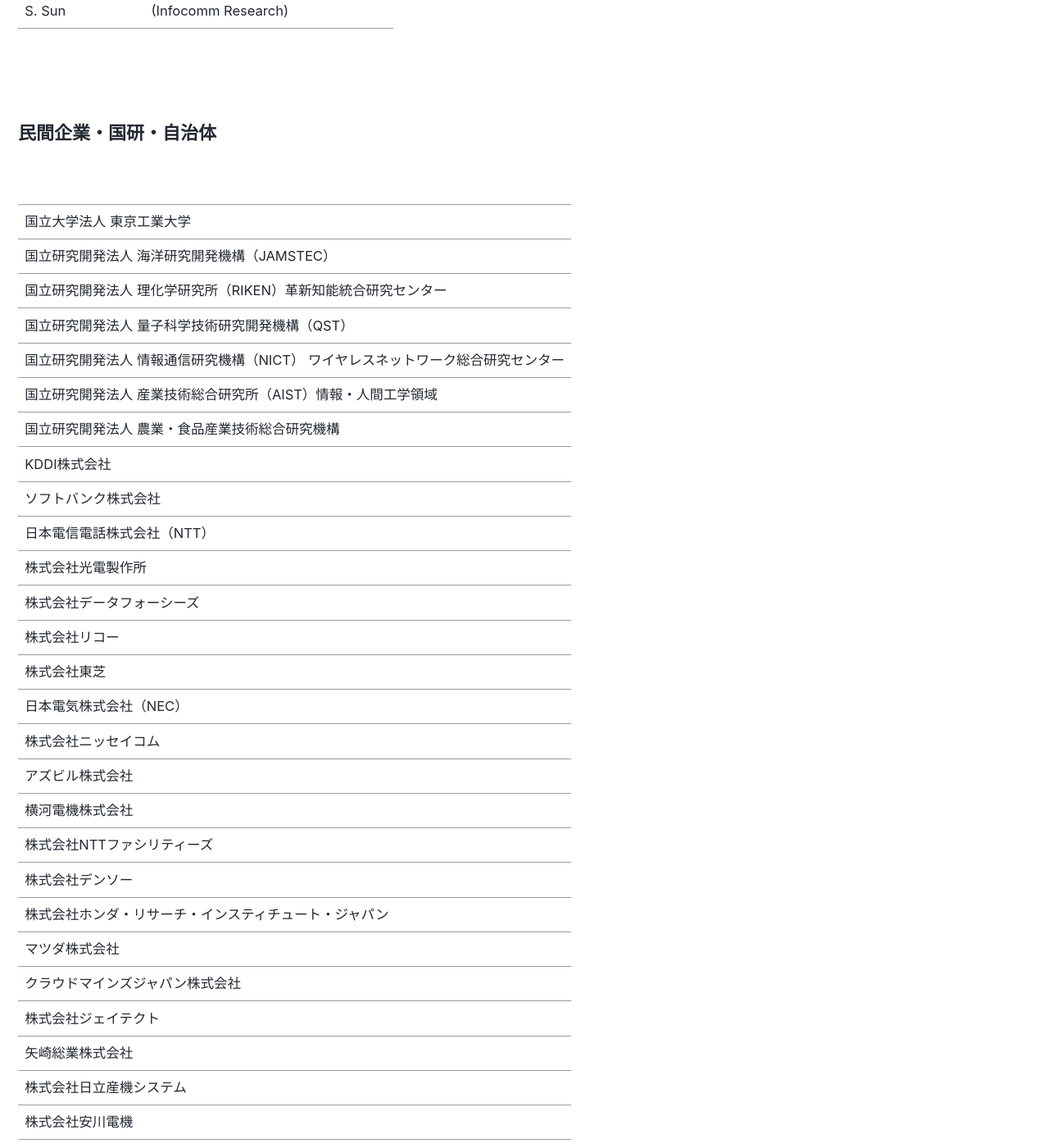
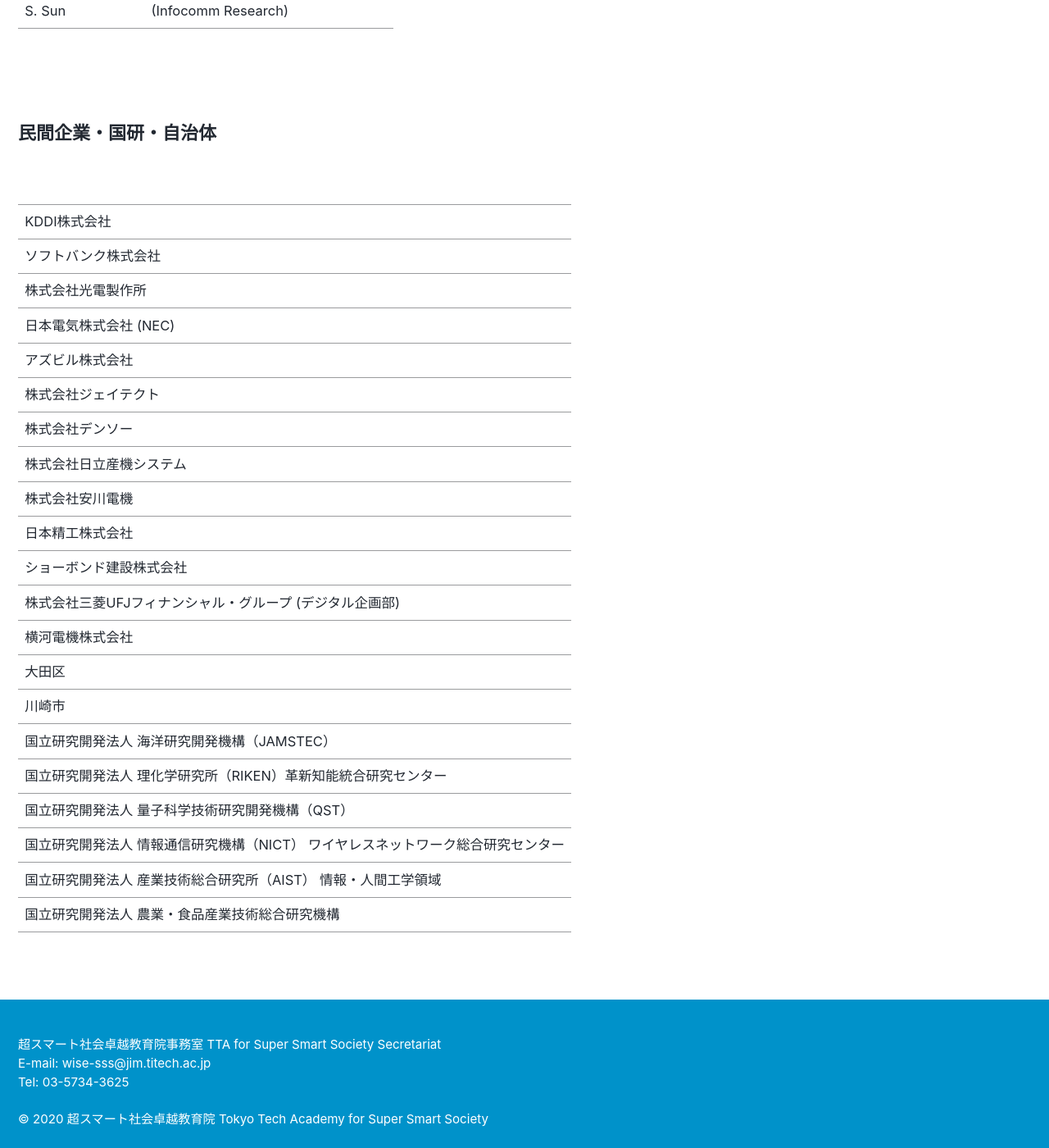
Before and after one commit to fl1d/w0ex.github.io, a Jekyll site: the page built from _pages/faculty.md, in a window 1280 px wide and 1400 px high, scrolled down 4972 px. Shown: the whole window at 82% size. Built offline with Jekyll 4.4.1, drawn with Linux system fonts in a browser that asks for light colours; cached includes are drawn as plain includes; nearby versions of some CDN libraries; some of the changed text lies outside the part shown.

Commit message:
Update faculty.md

```diff
--- a/_pages/faculty.md
+++ b/_pages/faculty.md
@@ -123,45 +123,24 @@
 **民間企業・国研・自治体**
 
  | |
- |  国立大学法人 東京工業大学
-| 国立研究開発法人 海洋研究開発機構（JAMSTEC）
+|KDDI株式会社
+|ソフトバンク株式会社
+|株式会社光電製作所
+|日本電気株式会社 (NEC)
+|アズビル株式会社
+|株式会社ジェイテクト
+|株式会社デンソー
+|株式会社日立産機システム
+|株式会社安川電機
+|日本精工株式会社
+|ショーボンド建設株式会社
+|株式会社三菱UFJフィナンシャル・グループ (デジタル企画部)
+|横河電機株式会社
+|大田区
+|川崎市
+|国立研究開発法人 海洋研究開発機構（JAMSTEC）
 |国立研究開発法人 理化学研究所（RIKEN）革新知能統合研究センター
 |国立研究開発法人 量子科学技術研究開発機構（QST）
 |国立研究開発法人 情報通信研究機構（NICT） ワイヤレスネットワーク総合研究センター
-|国立研究開発法人 産業技術総合研究所（AIST）情報・人間工学領域
+|国立研究開発法人 産業技術総合研究所（AIST） 情報・人間工学領域
 |国立研究開発法人 農業・食品産業技術総合研究機構
-|KDDI株式会社
-|ソフトバンク株式会社
-|日本電信電話株式会社（NTT）
-|株式会社光電製作所
-|株式会社データフォーシーズ
-|株式会社リコー
-|株式会社東芝
-|日本電気株式会社（NEC）
-|株式会社ニッセイコム
-|アズビル株式会社
-|横河電機株式会社
-|株式会社NTTファシリティーズ
-|株式会社デンソー
-|株式会社ホンダ・リサーチ・インスティチュート・ジャパン
-|マツダ株式会社
-|クラウドマインズジャパン株式会社
-|株式会社ジェイテクト
-|矢崎総業株式会社
-|株式会社日立産機システム
-|株式会社安川電機
-|日本精工株式会社
-|川崎重工業株式会社
-|株式会社クボタ
-|コマツ
-|牧野フライス精機株式会社
-|アドバンテック株式会社
-|ショーボンド建設株式会社
-|株式会社三菱UFJフィナンシャル・グループ （デジタル企画部）
-|株式会社横浜銀行
-|aiwell株式会社
-|大田区
-|川崎市
-|一般社団法人大丸有環境共生型まちづくり推進協会（エコッツェリア協会）
-|東京理科大学（個人）
-|独立行政法人国立高等専門学校機構（個人）
```
